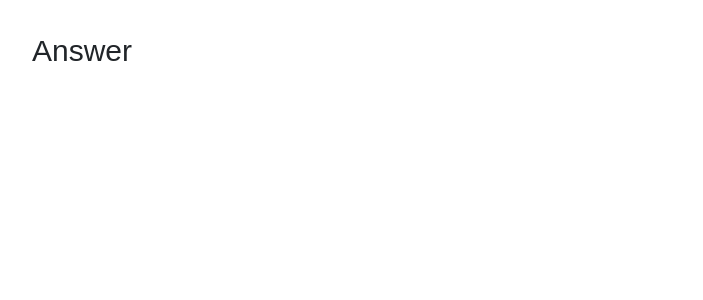
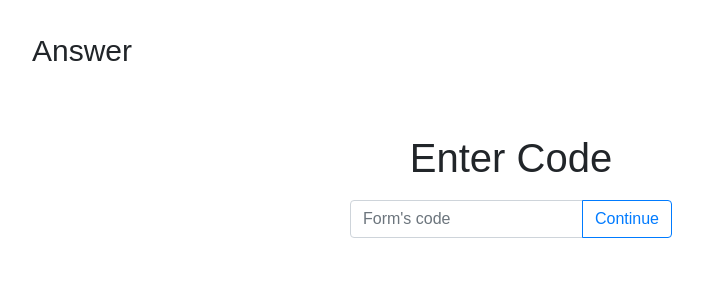
Before and after one commit to fastcast-io/Fastcast-node, a Next.js app: page /answer in a window 1280 px wide. Shown: the top 300 px of the page, without its empty margins (154-857 px from the left). Built offline with nearby package versions, Linux system fonts and the light colour scheme; no server answers.

Commit message:
Form is set up

```diff
--- a/pages/answer.tsx
+++ b/pages/answer.tsx
@@ -1,10 +1,64 @@
-import { Container } from 'react-bootstrap'
+import { useState, ChangeEvent } from 'react'
+import { Container, Button, InputGroup, FormControl, Form } from 'react-bootstrap'
 import { ActionTitle } from '../components/Helpers'
 
 const Answer = ({}) => {
+    const [ formCode, setFormCode ] = useState<string | null>("")
+
+    const handleChange = (e : any) => {
+        setFormCode(e.target.value)
+        console.log(`Your code is ${e.target.nodeValue}`)
+    }
+
+    const handleSubmit = (e:any) => {
+        e.preventDefault()
+
+        alert(formCode)
+
+    }
+
+
     return (
         <Container>
             <ActionTitle textValue="Answer" />
+            <div className="answer-box">
+                <h1 style={{padding: '10px'}}>Enter Code</h1>
+
+                {/* <form onSubmit={handleSubmit}>
+                    <label>
+                        <h1 style={{padding: '10px'}}>Enter Code</h1>
+                        <input type="text" value={formCode as any} onChange={handleChange} />
+                    </label>
+                    <Button type="submit" value="Continue" />
+                </form> */}
+                <Form onSubmit={handleSubmit}>
+                    <InputGroup className="mb-3">
+                        <FormControl
+                            placeholder="Form's code"
+                            aria-label="Enter form's code"
+                            aria-describedby="form-code"
+                            onChange={handleChange}
+                        />
+                        <InputGroup.Append>
+                        <Button variant="outline-primary" type="submit">Continue</Button>
+                        </InputGroup.Append>
+                    </InputGroup>
+
+                </Form>
+
+
+            </div>
+            <style jsx>{`
+                .answer-box {
+                    display: flex;
+                    flex-direction: column;
+                    padding: 25px;
+                    align-items: center;
+                    align-content: center;
+                    width: 100%;
+                    margin: 25px;
+                }
+            `}</style>
         </Container>
     )
 }
```
